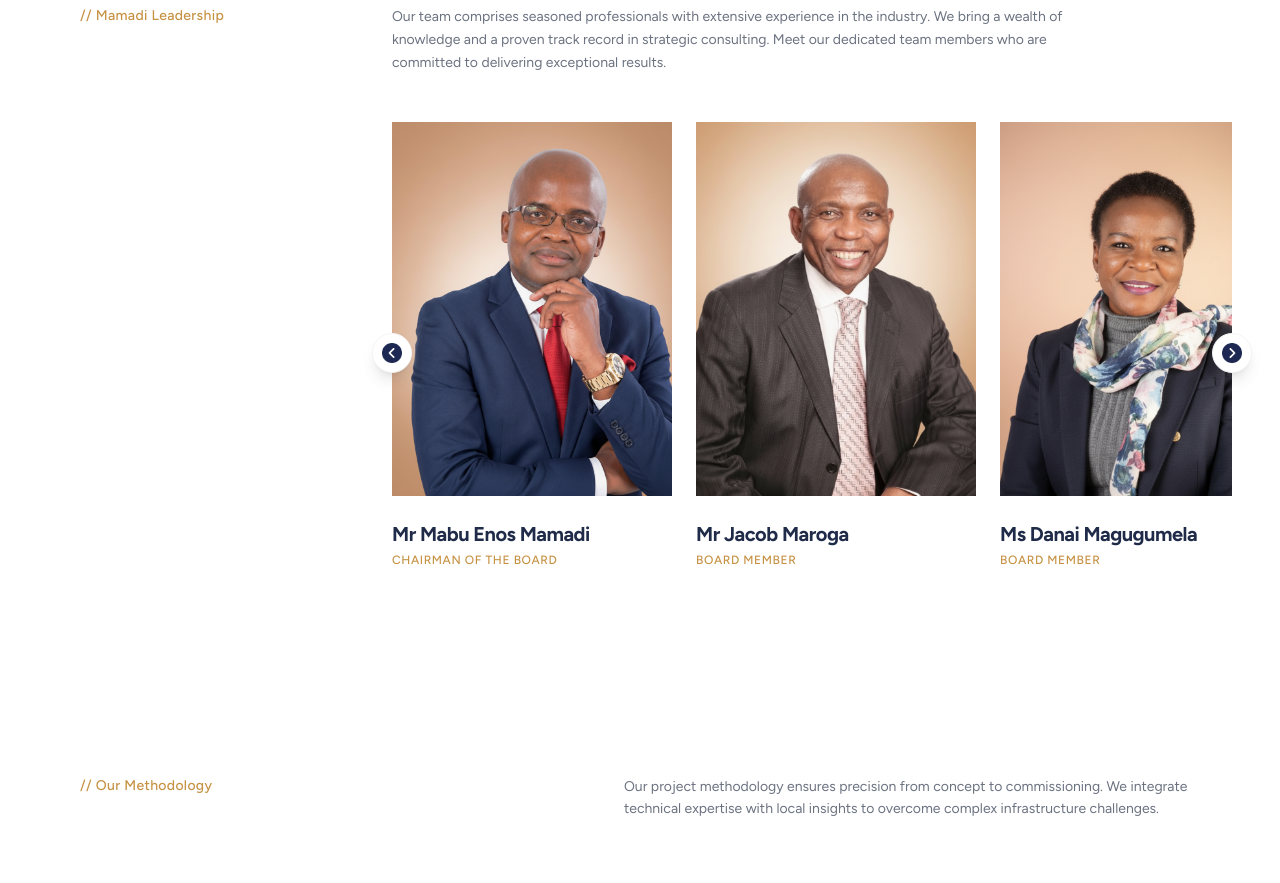
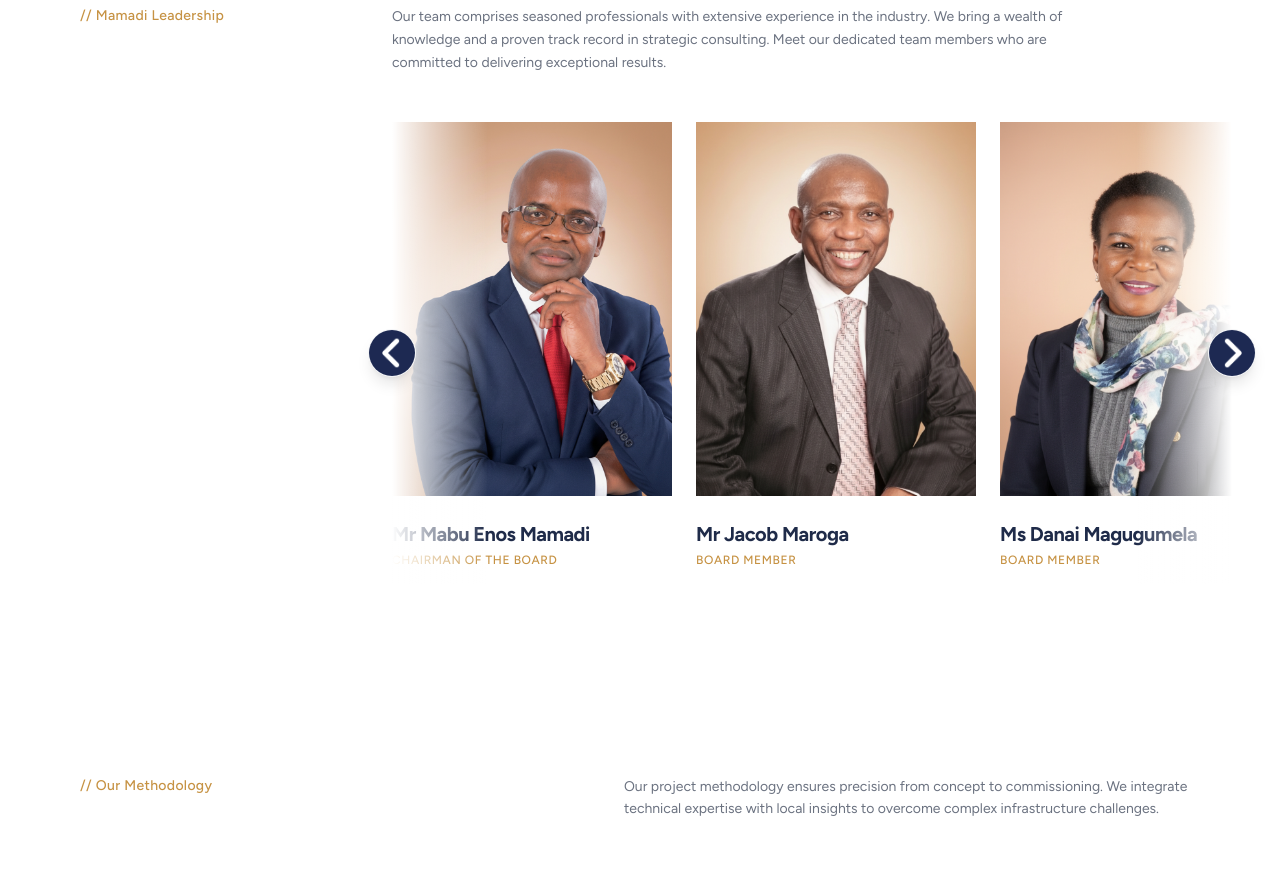
Before and after one commit to KeamoMichael/mamadi---company, a React (Vite) app: page / in a window 1280 px wide. Shown: the part 2000-2883 px from the top of the page. Built offline with nearby package versions, Linux system fonts and the light colour scheme; grey boxes are pictures that could not be loaded.

Commit message:
Refine Key People ticker: add fading edges and enlarge navigation arrows

```diff
--- a/components/KeyPeople.tsx
+++ b/components/KeyPeople.tsx
@@ -63,22 +63,26 @@ export const KeyPeople: React.FC = () => {
 
         {/* Team Horizontal Scroll Container */}
         <div className="relative">
+          {/* Fading Edge Overlays */}
+          <div className="absolute left-0 top-0 bottom-0 w-24 bg-gradient-to-r from-white to-transparent z-10 pointer-events-none"></div>
+          <div className="absolute right-0 top-0 bottom-0 w-24 bg-gradient-to-l from-white to-transparent z-10 pointer-events-none"></div>
+
           {/* Left Arrow Button */}
           <button
             onClick={scrollLeft}
-            className="absolute left-0 top-1/2 -translate-y-1/2 -translate-x-1/2 z-10 w-10 h-10 flex items-center justify-center rounded-full bg-white shadow-lg border border-gray-100 transition-all hover:scale-110 active:scale-95"
+            className="absolute left-0 top-1/2 -translate-y-1/2 -translate-x-1/2 z-20 w-12 h-12 flex items-center justify-center rounded-full bg-white shadow-lg border border-gray-100 transition-all hover:scale-110 active:scale-95 overflow-hidden"
           >
             <img
               src="/assets/next (3).png"
               alt="Back"
-              className="w-5 h-5 object-contain rotate-180"
+              className="w-full h-full object-cover rotate-180 scale-125"
               style={{ filter: "invert(12%) sepia(35%) saturate(2466%) hue-rotate(205deg) brightness(95%) contrast(92%)" }}
             />
           </button>
 
           <div
             ref={scrollRef}
-            className="flex gap-6 overflow-x-auto scrollbar-hide pb-4 snap-x px-4"
+            className="flex gap-6 overflow-x-auto scrollbar-hide pb-4 snap-x px-12"
             style={{ scrollbarWidth: 'none', msOverflowStyle: 'none' }}
           >
             {leadership.map((person, index) => (
@@ -105,12 +109,12 @@ export const KeyPeople: React.FC = () => {
           {/* Right Arrow Ticker Button */}
           <button
             onClick={scrollRight}
-            className="absolute right-0 top-1/2 -translate-y-1/2 translate-x-1/2 z-10 w-10 h-10 flex items-center justify-center rounded-full bg-white shadow-lg border border-gray-100 transition-all hover:scale-110 active:scale-95"
+            className="absolute right-0 top-1/2 -translate-y-1/2 translate-x-1/2 z-20 w-12 h-12 flex items-center justify-center rounded-full bg-white shadow-lg border border-gray-100 transition-all hover:scale-110 active:scale-95 overflow-hidden"
           >
             <img
               src="/assets/next (3).png"
               alt="Next"
-              className="w-5 h-5 object-contain"
+              className="w-full h-full object-cover scale-125"
               style={{ filter: "invert(12%) sepia(35%) saturate(2466%) hue-rotate(205deg) brightness(95%) contrast(92%)" }}
             />
           </button>
```
